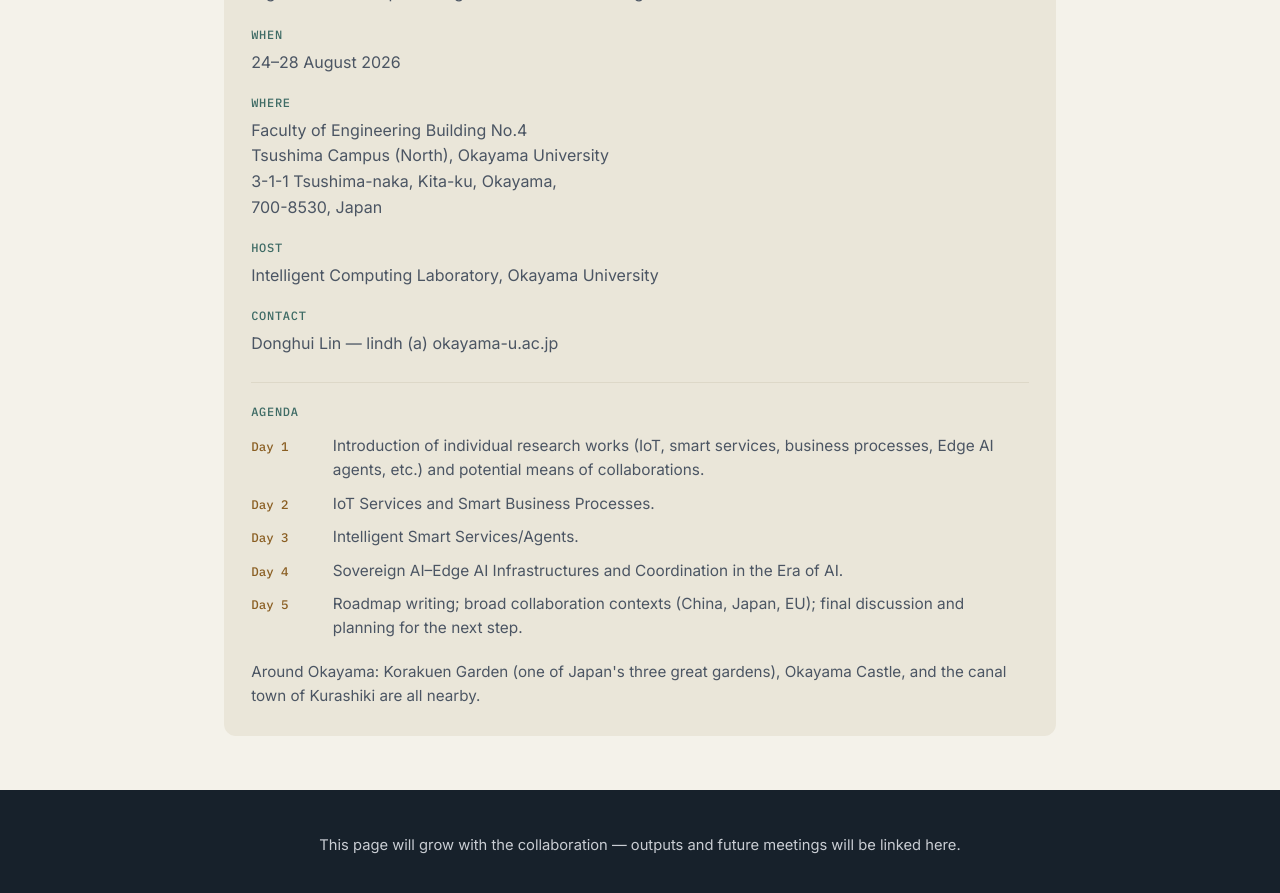
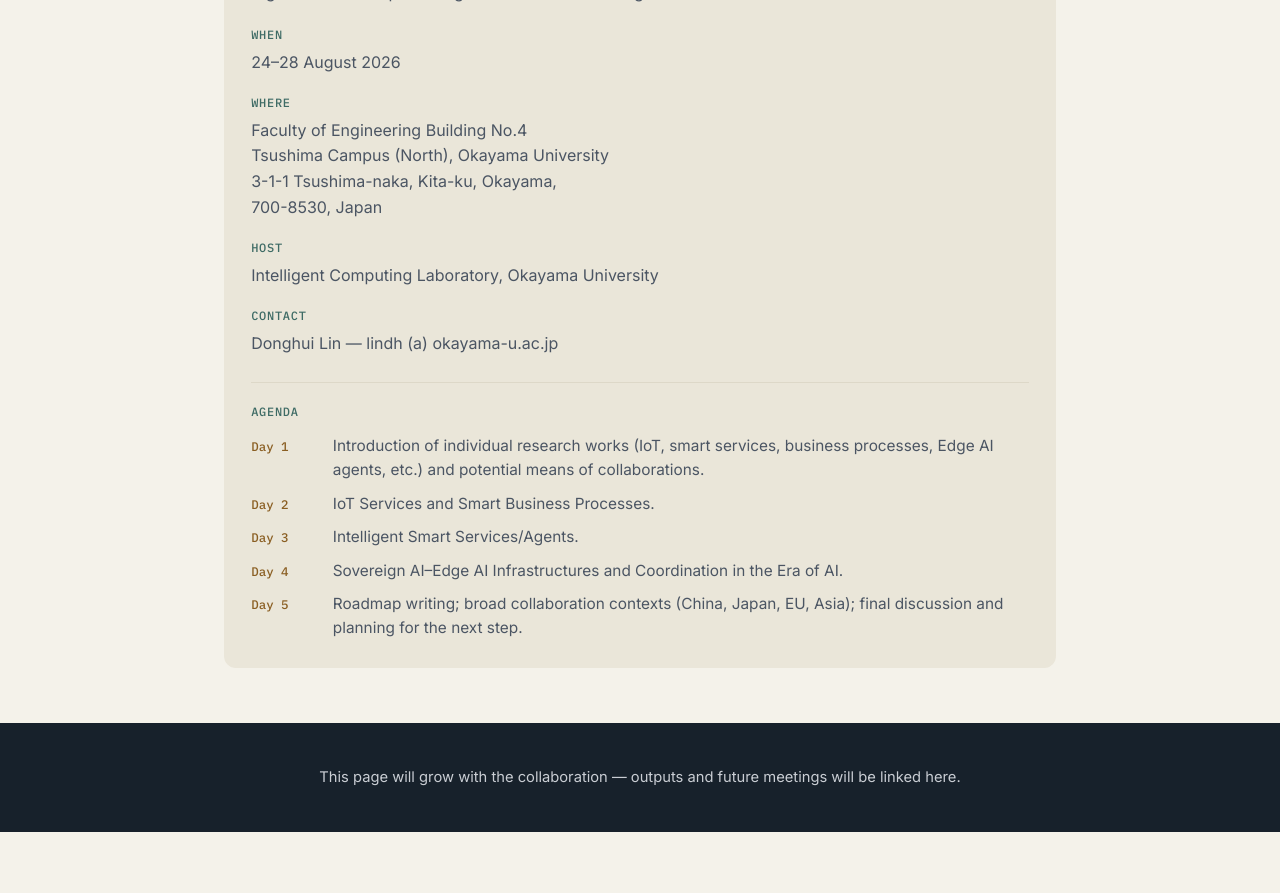
Before and after one commit to istdas/istdas.github.io, a Jekyll site: the page built from index.md, in a window 1280 px wide and 900 px high, scrolled down 2085 px. Shown: the top 893 px of the window. Built offline with Jekyll 4.4.1, drawn with Linux system fonts in a browser that asks for light colours; after the commit the page ends 2917 px from its top, so only the background shows below that.

Commit message:
update okayama

```diff
--- a/index.md
+++ b/index.md
@@ -59,8 +59,8 @@
       - day: "Day 4"
         title: "Sovereign AI–Edge AI Infrastructures and Coordination in the Era of AI."
       - day: "Day 5"
-        title: "Roadmap writing; broad collaboration contexts (China, Japan, EU); final discussion and planning for the next step."
-    note: "Around Okayama: Korakuen Garden (one of Japan's three great gardens), Okayama Castle, and the canal town of Kurashiki are all nearby."
+        title: "Roadmap writing; broad collaboration contexts (China, Japan, EU, Asia); final discussion and planning for the next step."
+    Okayama: Korakuen Garden (one of Japan's three great gardens), Okayama Castle, and the canal town of Kurashiki are all nearby.
 
 footer_note: "This page will grow with the collaboration — outputs and future meetings will be linked here."
 ---
```
